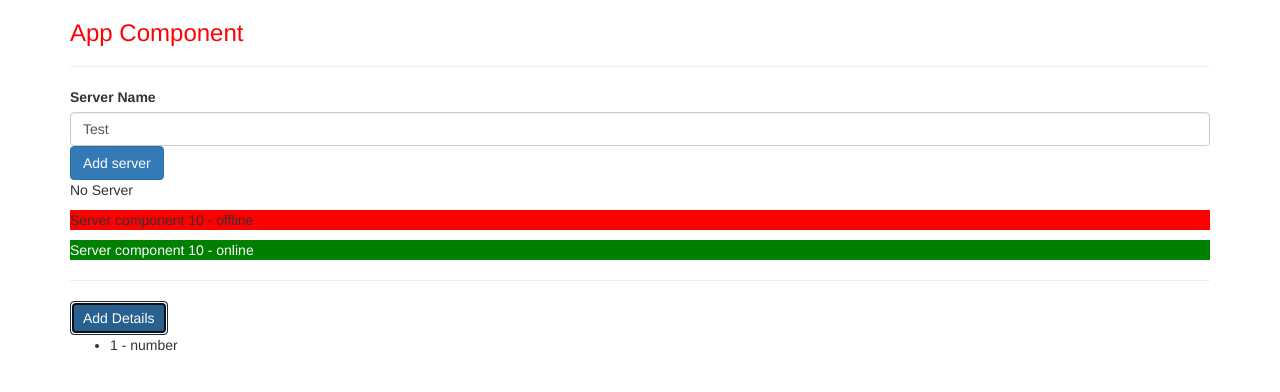
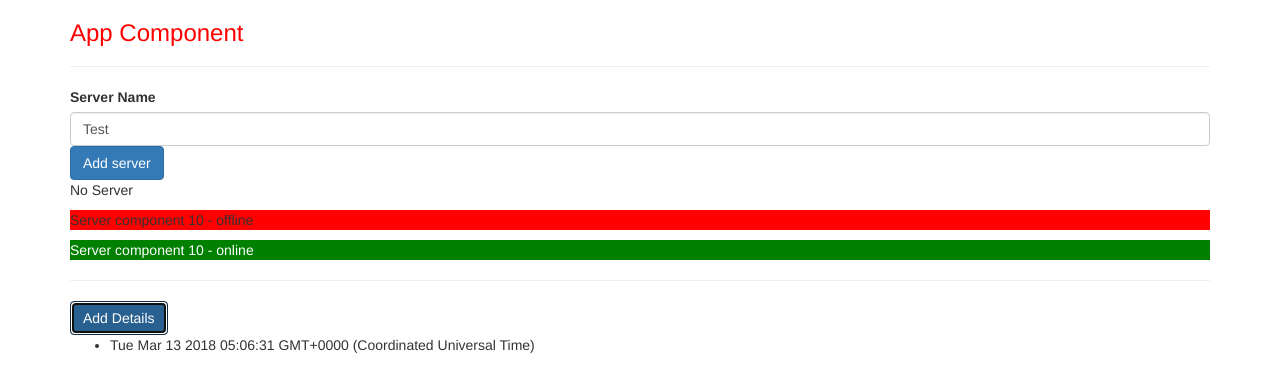
Before and after one commit to raj23manj/udemy-basics-angular, an Angular app: page / in a window 1280 px wide. Both pictures are taken after a click on the button "Add Details". Shown: the top 392 px of the page. Built offline with nearby package versions, Linux system fonts and the light colour scheme.

Commit message:
assignment ngfor index

```diff
--- a/src/app/servers/servers.component.html
+++ b/src/app/servers/servers.component.html
@@ -44,10 +44,10 @@
 <p *ngIf='!displayDetail'> Toggel content</p>
 
 <ul>
-  <li *ngFor="let detail of details">
+  <li *ngFor="let detail of details; let i = index">
 
-    <div [ngClass]="{above: detail > 4}">
-    {{ detail }} - number
+    <div [ngClass]="{above: i >= 4}">
+    {{ detail }}
     </div>
   </li>
 </ul>
--- a/src/app/servers/servers.component.ts
+++ b/src/app/servers/servers.component.ts
@@ -55,7 +55,8 @@ export class ServersComponent implements OnInit {
 onCreateDetails(){
   this.displayDetail = !this.displayDetail;
   // this.details.push(this.count++);
-  this.details.push(this.details.length + 1);
+  // this.details.push(this.details.length + 1);
+  this.details.push(new Date());
 }
 
 
```
